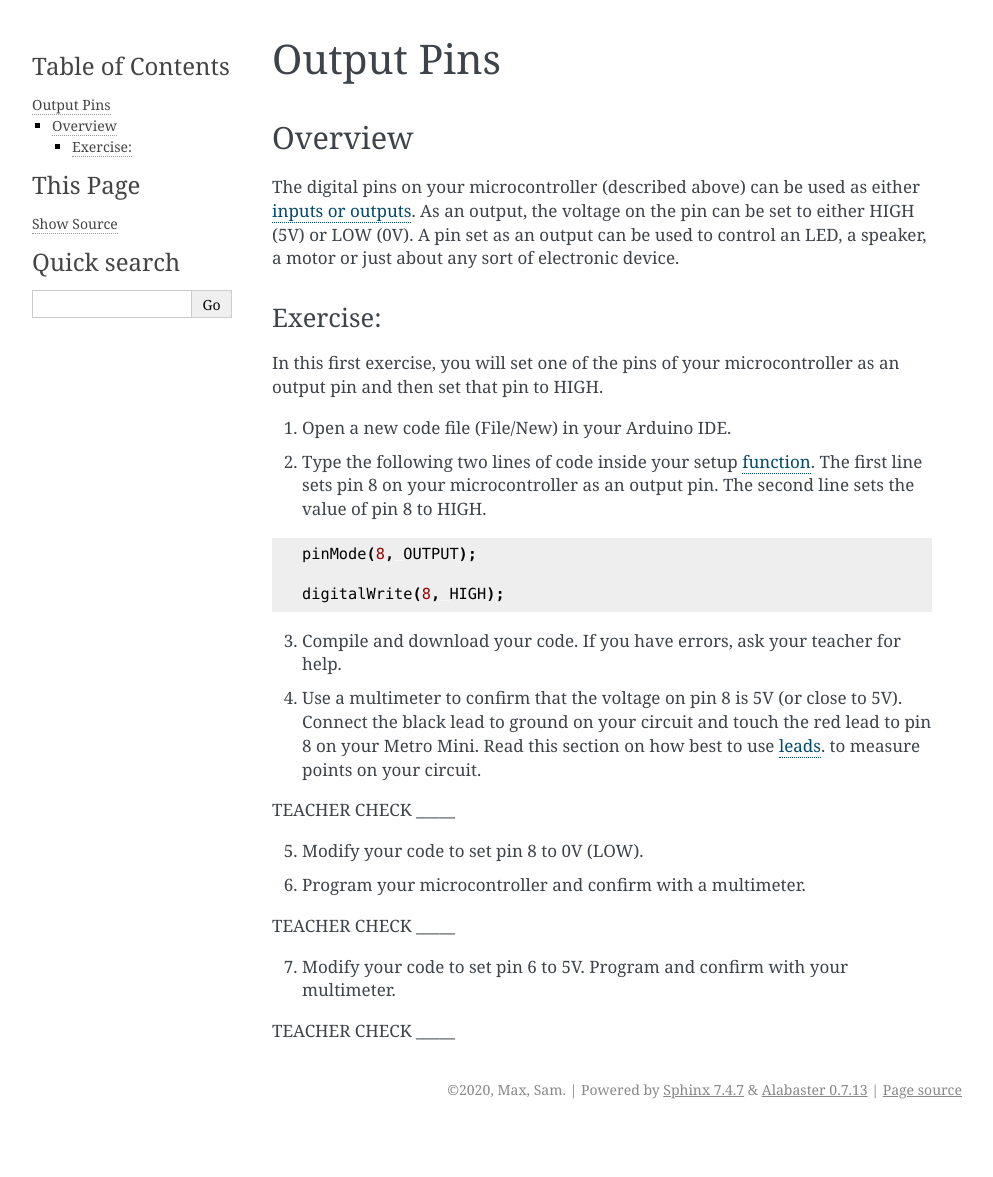
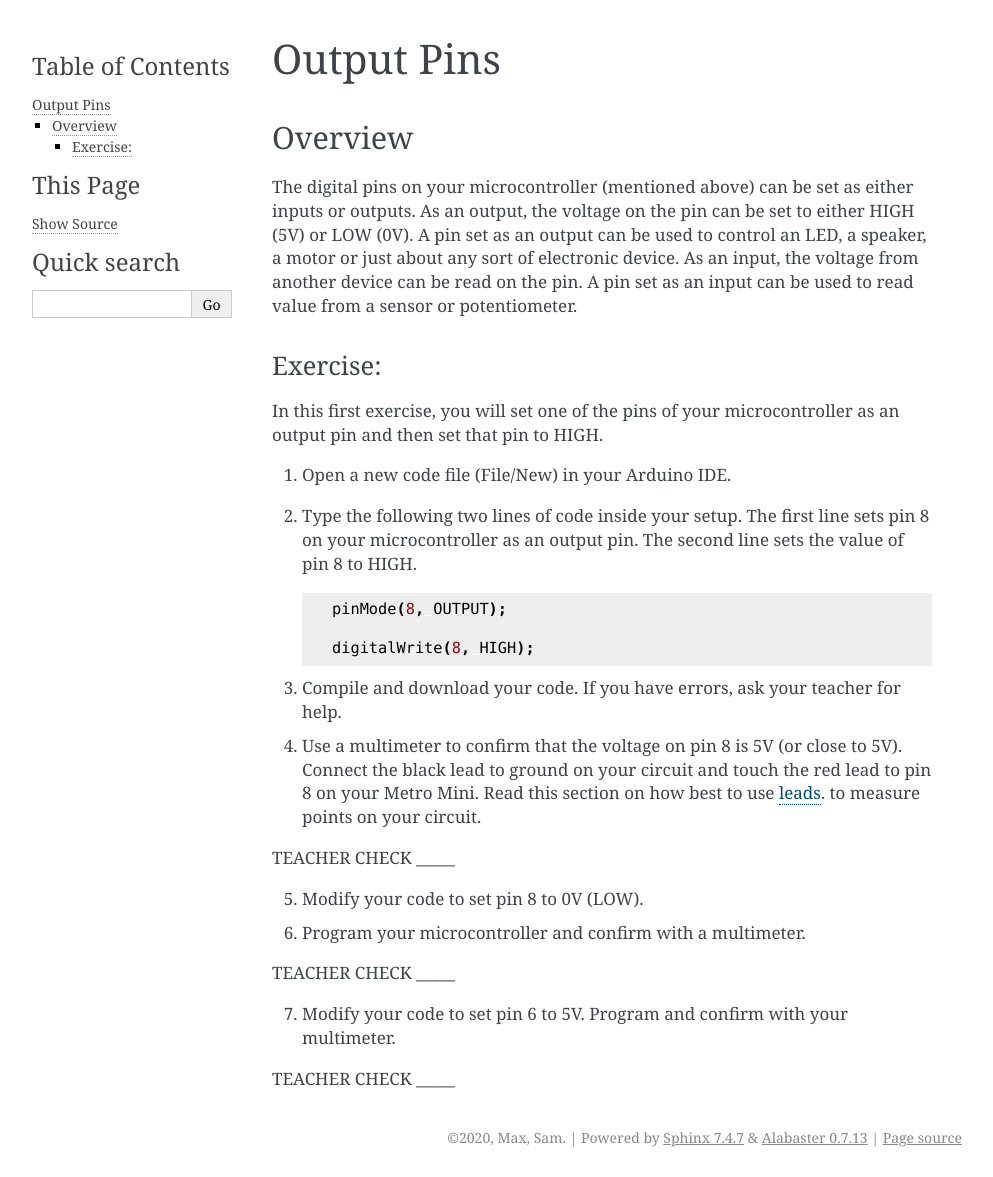
Before and after one commit to maxtkc/mvths-wiki, a Sphinx documentation site: the page built from docs/010-output-pins.rst, in a window 1280 px wide. Shown: the whole page, without its empty margins (148-1141 px from the left). Built offline with Sphinx 7.4.7, drawn with Linux system fonts in a browser that asks for light colours; pages that are not in the unit, such as notebooks, are missing from menus; before the commit the page ends 1129 px from its top, so only the background shows below that.

Commit message:
Update 010-output-pins.rst

```diff
--- a/docs/010-output-pins.rst
+++ b/docs/010-output-pins.rst
@@ -4,30 +4,22 @@ Output Pins
 Overview
 --------
 
-The digital pins on your microcontroller (described above) can be used as either `inputs or outputs <https://www.google.com/url?q=https://docs.google.com/document/d/1BmZbXzxnD2j17QToSZ9jeZmnP7burwfksfQq2v4zu-Y/edit%23heading%3Dh.12g8aset9qzv&sa=D&ust=1587613173860000>`__. As an output, the voltage on the pin can be set to either HIGH (5V) or LOW (0V). A pin set as an output can be used to control an LED, a speaker, a motor or just about any sort of electronic device.
+The digital pins on your microcontroller (mentioned above) can be set  as either inputs or outputs. As an output, the voltage on the pin can be set to either HIGH (5V) or LOW (0V). A pin set as an output can be used to control an LED, a speaker, a motor or just about any sort of electronic device. As an input, the voltage from another device can be read on the pin. A pin set as an input can be used to read value from a sensor or potentiometer.
 
 Exercise:
 ~~~~~~~~~
 
-In this first exercise, you will set one of the pins of your
-microcontroller as an output pin and then set that pin to HIGH.
+In this first exercise, you will set one of the pins of your microcontroller as an output pin and then set that pin to HIGH.
 
-1. Open a new code file (File/New) in your Arduino IDE.
+#. Open a new code file (File/New) in your Arduino IDE.
 
-.. raw:: html
+#. Type the following two lines of code inside your setup. The first line sets pin 8 on your microcontroller as an output pin. The second line sets the value of pin 8 to HIGH.
 
-   <!-- end list -->
+   .. code-block:: c
 
-2. Type the following two lines of code inside your setup
-   `function <https://www.google.com/url?q=https://docs.google.com/document/d/1BmZbXzxnD2j17QToSZ9jeZmnP7burwfksfQq2v4zu-Y/edit%23heading%3Dh.45j551ci2de&sa=D&ust=1587613173861000>`__.
-   The first line sets pin 8 on your microcontroller as an output pin.
-   The second line sets the value of pin 8 to HIGH.
+      pinMode(8, OUTPUT);
 
-.. code-block:: c
-
-   pinMode(8, OUTPUT);
-
-   digitalWrite(8, HIGH);
+      digitalWrite(8, HIGH);
 
 3. Compile and download your code. If you have errors, ask your teacher
    for help.
```
